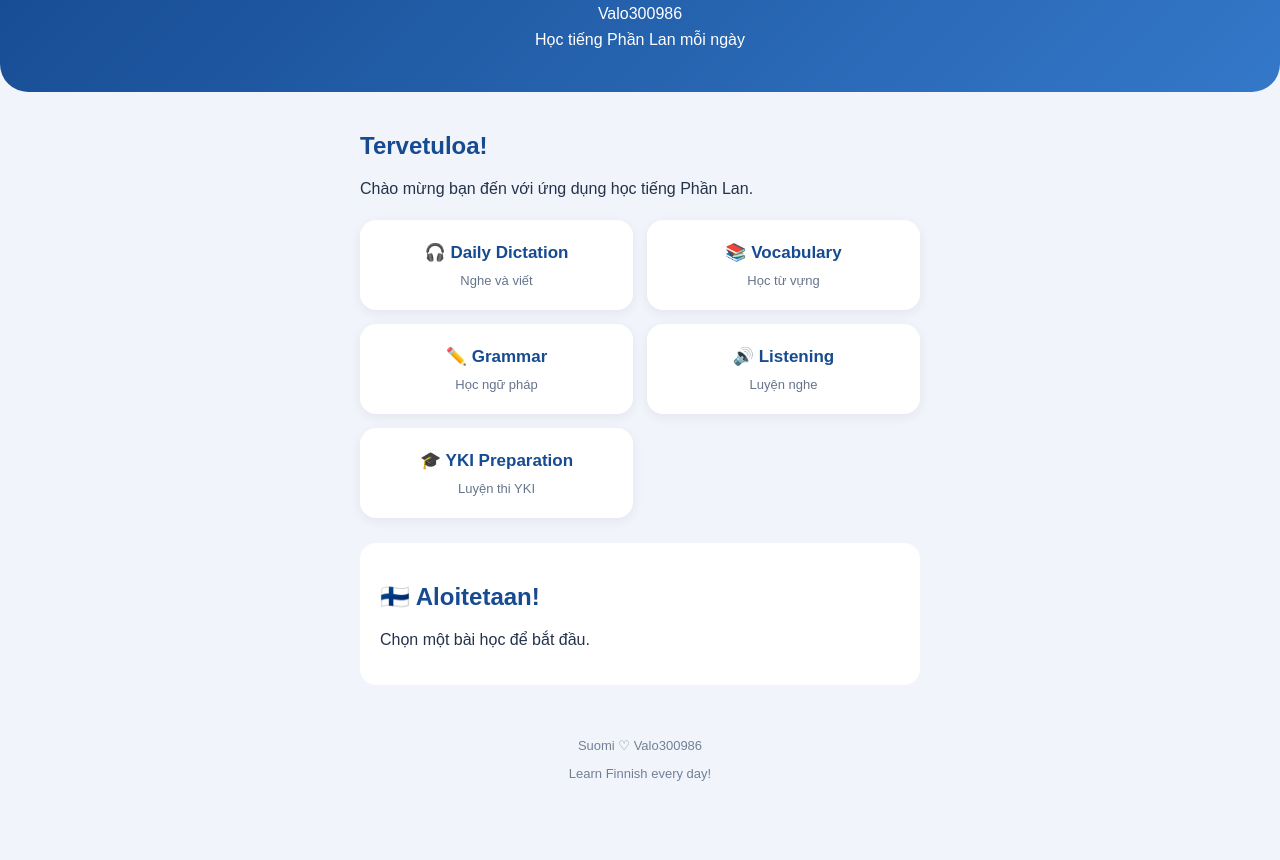
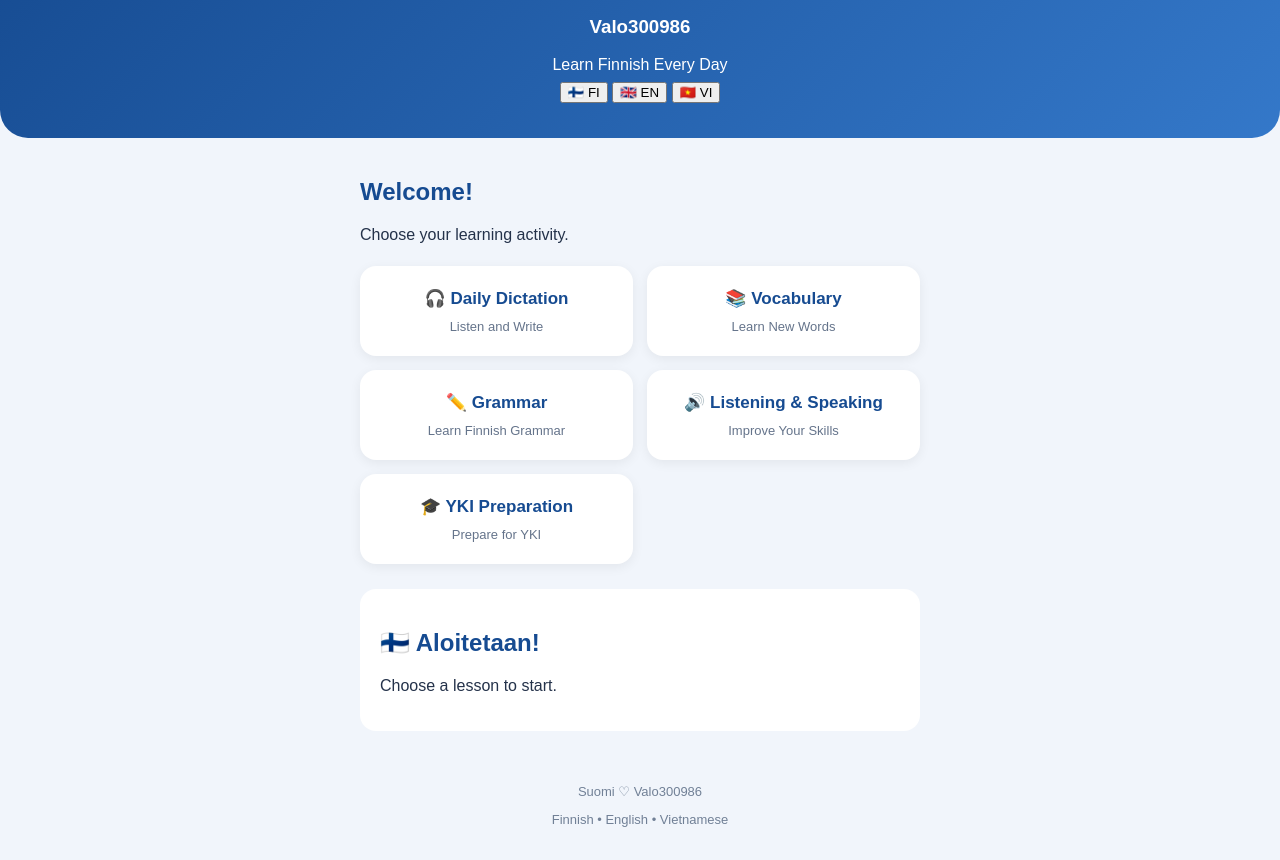
Before and after one commit to quang300986/Suomi-Valo300986, a plain HTML site: page index.html in a window 1280 px wide. Shown: the part 81-941 px from the top of the page. Before the commit the page ends 895 px from the top, so only its background shows below. Drawn offline with Linux system fonts and the light colour scheme.

Commit message:
Add three langguage interface

```diff
--- a/index.html
+++ b/index.html
@@ -1,10 +1,10 @@
 
 <!DOCTYPE html>
-<html lang="vi">
+<html lang="en">
 <head>
     <meta charset="UTF-8">
     <meta name="viewport" content="width=device-width, initial-scale=1.0">
-    <meta name="theme-color" content="#2457a7">
+    <meta name="theme-color" content="#174A91">
     <title>Suomi Valo300986</title>
     <link rel="stylesheet" href="style.css">
 </head>
@@ -12,50 +12,56 @@
 
 <header>
     <h1>🇫🇮 Suomi ♡</h1>
-        <p>Valo300986</p>
-        <p>Học tiếng Phần Lan mỗi ngày</p>
+    <h3>Valo300986</h3>
+    <p>Learn Finnish Every Day</p>
+
+    <div class="language-switch">
+        <button onclick="setLanguage('fi')">🇫🇮 FI</button>
+        <button onclick="setLanguage('en')">🇬🇧 EN</button>
+        <button onclick="setLanguage('vi')">🇻🇳 VI</button>
+    </div>
 </header>
 
 <main>
-        <h2>Tervetuloa!</h2>
-        <p>Chào mừng bạn đến với ứng dụng học tiếng Phần Lan.</p>
+    <h2 id="welcome">Welcome!</h2>
+    <p id="subtitle">Choose your learning activity.</p>
 
     <section class="menu">
         <button onclick="openLesson('dictation')">
-                🎧 Daily Dictation
-                <small>Nghe và viết</small>
+            🎧 <span id="menu-dictation">Daily Dictation</span>
+            <small id="desc-dictation">Listen and Write</small>
         </button>
 
         <button onclick="openLesson('vocabulary')">
-                📚 Vocabulary
-                <small>Học từ vựng</small>
+            📚 <span id="menu-vocabulary">Vocabulary</span>
+            <small id="desc-vocabulary">Learn New Words</small>
         </button>
 
         <button onclick="openLesson('grammar')">
-                ✏️ Grammar
-                <small>Học ngữ pháp</small>
+            ✏️ <span id="menu-grammar">Grammar</span>
+            <small id="desc-grammar">Learn Finnish Grammar</small>
         </button>
 
         <button onclick="openLesson('listening')">
-                🔊 Listening
-                <small>Luyện nghe</small>
+            🔊 <span id="menu-listening">Listening & Speaking</span>
+            <small id="desc-listening">Improve Your Skills</small>
         </button>
 
         <button onclick="openLesson('yki')">
-                🎓 YKI Preparation
-                <small>Luyện thi YKI</small>
+            🎓 <span id="menu-yki">YKI Preparation</span>
+            <small id="desc-yki">Prepare for YKI</small>
         </button>
     </section>
 
     <section id="lesson">
         <h2>🇫🇮 Aloitetaan!</h2>
-            <p>Chọn một bài học để bắt đầu.</p>
+        <p>Choose a lesson to start.</p>
     </section>
 </main>
 
 <footer>
     <p>Suomi ♡ Valo300986</p>
-        <p>Learn Finnish every day!</p>
+    <p>Finnish • English • Vietnamese</p>
 </footer>
 
 <script src="app.js"></script>
```
Lines whose indentation alone changed are shown as unchanged.
